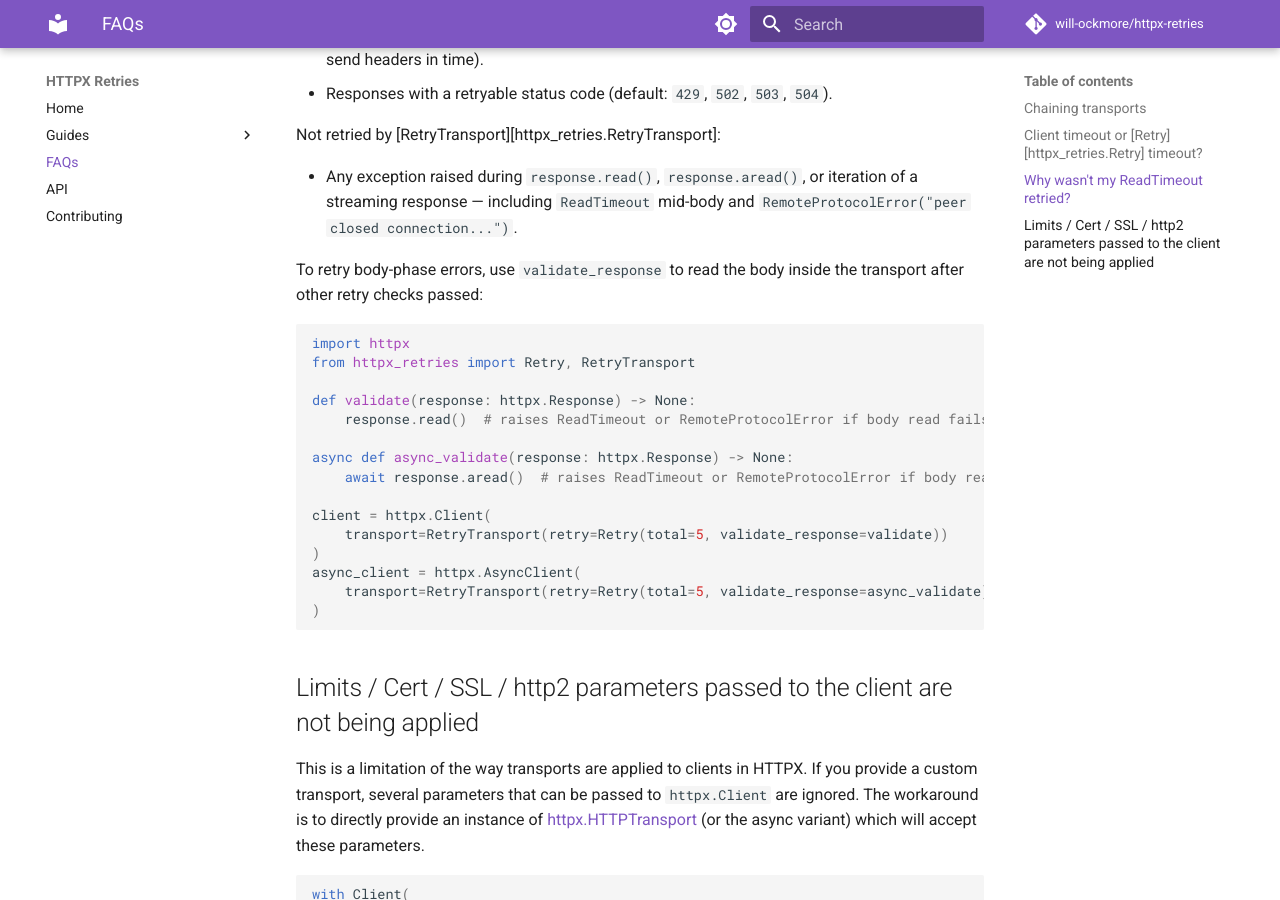
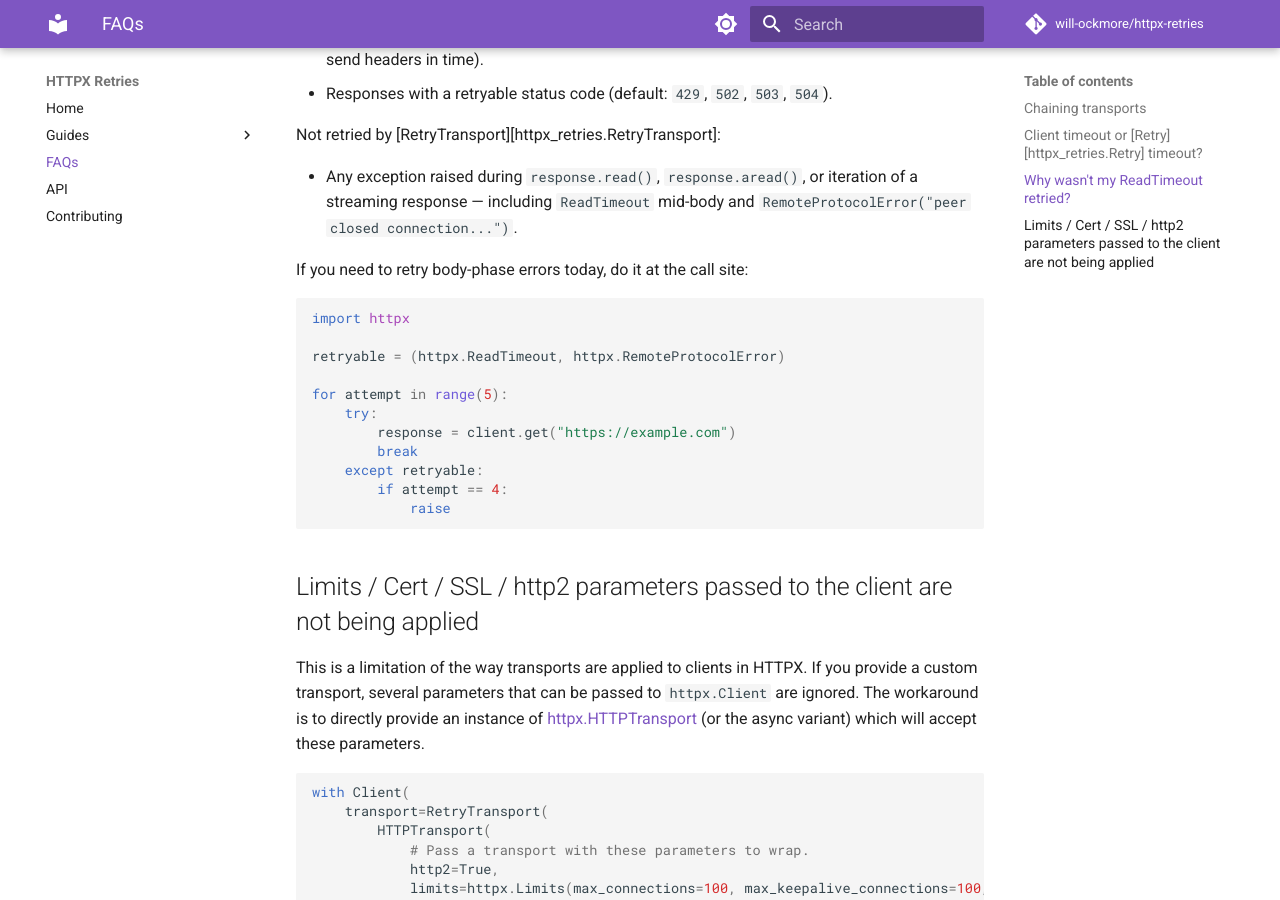
Before and after one commit to will-ockmore/httpx-retries, an MkDocs documentation site: the page built from docs/faq.md, in a window 1280 px wide and 900 px high, scrolled down 1530 px. Built offline with MkDocs 1.6.1 and Material for MkDocs 9.7.7, drawn with Linux system fonts in a browser that asks for light colours; comment, search, counter and statistics services are not loaded.

Commit message:
Revert "docs: updated faq on body read errors to use validate_response option"
This reverts commit 659b68c631fb4000f0a298bd75dfb469efacf68b.

````diff
--- a/docs/faq.md
+++ b/docs/faq.md
@@ -59,24 +59,20 @@
 
 - Any exception raised during `response.read()`, `response.aread()`, or iteration of a streaming response — including `ReadTimeout` mid-body and `RemoteProtocolError("peer closed connection...")`.
 
-To retry body-phase errors, use `validate_response` to read the body inside the transport after other retry checks passed:
+If you need to retry body-phase errors today, do it at the call site:
 
 ```python
 import httpx
-from httpx_retries import Retry, RetryTransport
 
-def validate(response: httpx.Response) -> None:
-    response.read()  # raises ReadTimeout or RemoteProtocolError if body read fails
+retryable = (httpx.ReadTimeout, httpx.RemoteProtocolError)
 
-async def async_validate(response: httpx.Response) -> None:
-    await response.aread()  # raises ReadTimeout or RemoteProtocolError if body read fails
-
-client = httpx.Client(
-    transport=RetryTransport(retry=Retry(total=5, validate_response=validate))
-)
-async_client = httpx.AsyncClient(
-    transport=RetryTransport(retry=Retry(total=5, validate_response=async_validate))
-)
+for attempt in range(5):
+    try:
+        response = client.get("https://example.com")
+        break
+    except retryable:
+        if attempt == 4:
+            raise
 ```
 
 ## Limits / Cert / SSL / http2 parameters passed to the client are not being applied
````
